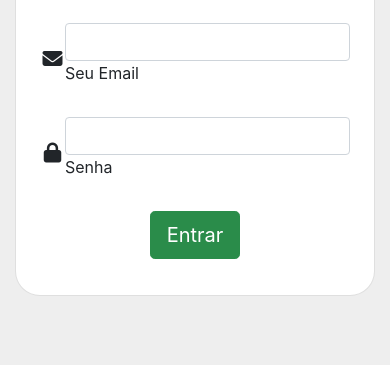
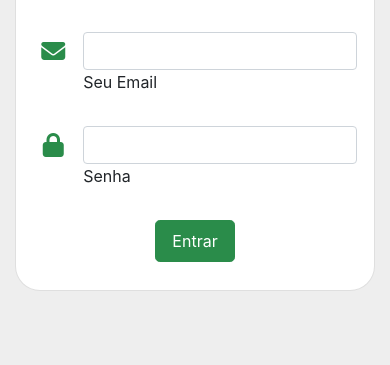
Before and after one commit to CaioAmaro/pitch-final-entra21-front, a plain HTML site: page src/pages/user/loginPage.html in a window 390 px wide. Shown: the part 479-844 px from the top of the page. Drawn offline with nearby package versions, Linux system fonts and the light colour scheme.

Commit message:
Refactor code structure for improved readability and maintainability

```diff
--- a/src/styles/user.css
+++ b/src/styles/user.css
@@ -1,5 +1,40 @@
 .card {
     border-radius: 25px;
+    width: 100%;
+    max-width: 430px;
+    margin: 0 auto;
+}
+
+@media (max-width: 576px) {
+    .card {
+        padding: 0 5px;
+        max-width: 98vw;
+    }
+    .card-body {
+        padding: 1.5rem !important;
+    }
+    .form-outline.flex-fill.mb-0 {
+        min-width: 0;
+    }
+    .d-flex.flex-row.align-items-center.mb-4 i {
+        font-size: 1.1em;
+        min-width: 30px;
+        margin-top: 6px;
+    }
+    .btn-lg {
+        font-size: 1rem;
+        padding: 0.5rem 1rem;
+    }
+}
+
+@media (max-width: 400px) {
+    .card {
+        max-width: 100vw;
+        padding: 0 2px;
+    }
+    .card-body {
+        padding: 0.7rem !important;
+    }
 }
 
 .nav-pills .nav-link.active {
@@ -21,3 +56,18 @@ a, .nav-link {
 a:hover, .nav-link:hover {
     color: #7fdc92;
 }
+.d-flex.flex-row.align-items-center.mb-4 i {
+    min-width: 40px;
+    text-align: center;
+    align-self: flex-start;
+    margin-top: 19px;
+    margin-bottom: 0;
+    margin-right: 10px;
+    font-size: 1.5em;
+    color: #2a8c4a;
+}
+.form-outline.flex-fill.mb-0 {
+    display: flex;
+    flex-direction: column;
+    justify-content: center;
+}
```
Also changed, not shown: src/pages/user/doubleFunction.html (+8 -11 lines).
